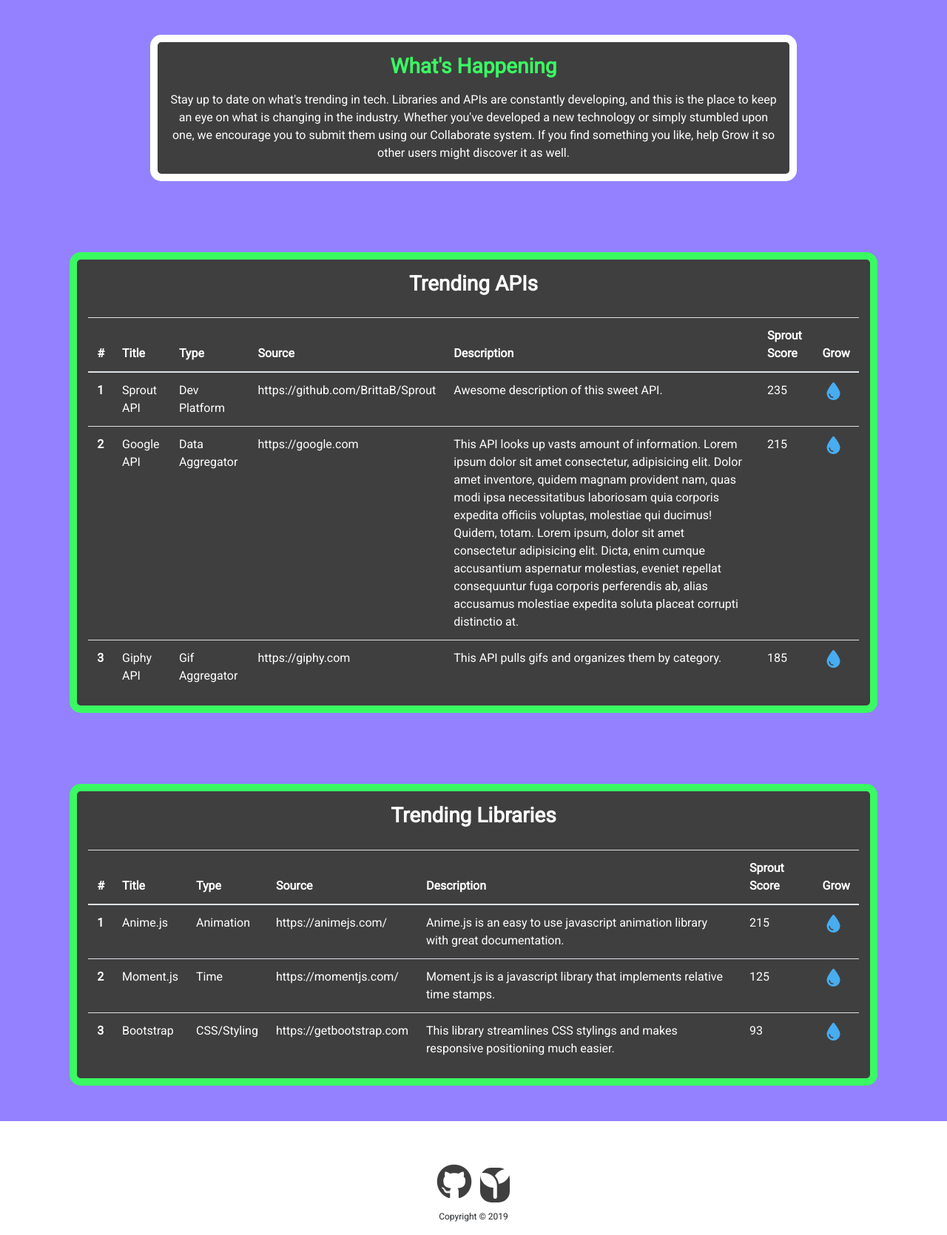
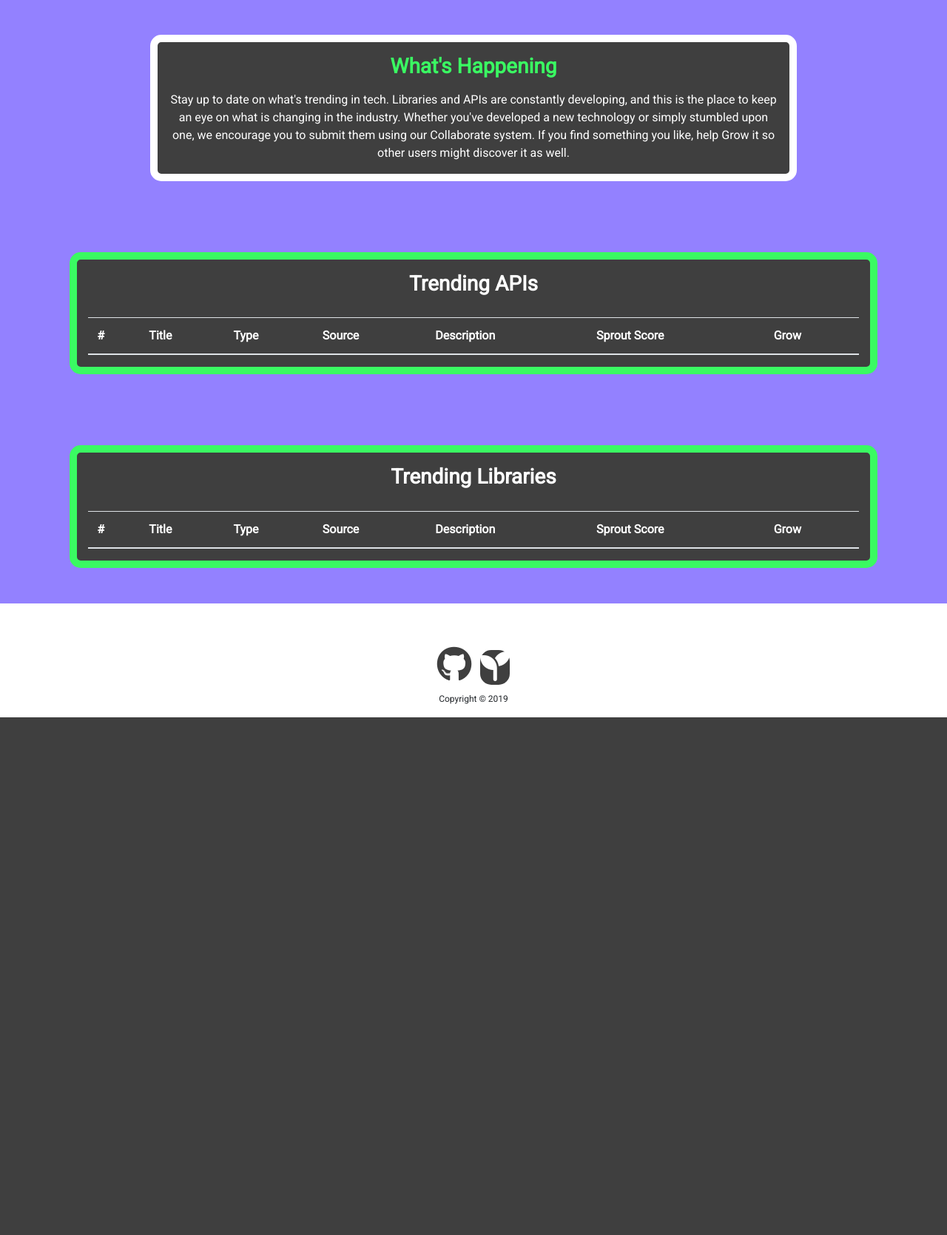
Before and after one commit to gggriffin/Sprout, a Node server app: page /trending in a window 1280 px wide. Shown: the part 377-2047 px from the top of the page at 74% size. After the commit the page ends 1347 px from the top, so only its background shows below. Run offline with Node 20, Linux system fonts and the light colour scheme; lists and menus that the app fills with data are empty; some libraries are stand-ins or nearby versions.

Commit message:
removed dummy data

```diff
--- a/views/trending.handlebars
+++ b/views/trending.handlebars
@@ -56,7 +56,7 @@
   </div>
 
   {{! API Table Title}}
-  <div class="row">
+    <div class="row">
     <div class="col-10 offset-1 mt-5 feature mb-5 suggest-form">
       <h3 class="mt-3 text-center table-title">Trending APIs</h3>
 
@@ -73,52 +73,14 @@
       <th scope="col">Grow</th>
     </tr>
   </thead>
-  <tbody>
-    <tr>
-      <th scope="row">1</th>
-      <td>Sprout API</td>
-      <td>Dev Platform</td>
-      <td>https://github.com/BrittaB/Sprout</td>
-      <td>Awesome description of this sweet API.</td>
-      <td>235</td>
-      <td>
-        <button style="background-color: #3f3f3f; color: #48ACF0; border: #3f3f3f;">
-          <i class="fas fa-tint grow-icon"></i>
-        </button>
-      </td>
-    </tr>
-    <tr>
-      <th scope="row">2</th>
-      <td>Google API</td>
-      <td>Data Aggregator</td>
-      <td>https://google.com</td>
-      <td class="row-height">This API looks up vasts amount of information. Lorem ipsum dolor sit amet consectetur, adipisicing elit. Dolor amet inventore, quidem magnam provident nam, quas modi ipsa necessitatibus laboriosam quia corporis expedita officiis voluptas, molestiae qui ducimus! Quidem, totam. Lorem ipsum, dolor sit amet consectetur adipisicing elit. Dicta, enim cumque accusantium aspernatur molestias, eveniet repellat consequuntur fuga corporis perferendis ab, alias accusamus molestiae expedita soluta placeat corrupti distinctio at.</td>
-      <td>215</td>
-      <td>
-        <button style="background-color: #3f3f3f; color: #48ACF0; border: #3f3f3f;">
-          <i class="fas fa-tint grow-icon"></i>
-        </button>
-      </td>
-    </tr>
-    <tr>
-      <th scope="row">3</th>
-      <td>Giphy API</td>
-      <td>Gif Aggregator</td>
-      <td>https://giphy.com</td>
-      <td>This API pulls gifs and organizes them by category.</td>
-      <td>185</td>
-      <td>
-        <button style="background-color: #3f3f3f; color: #48ACF0; border: #3f3f3f;">
-          <i class="fas fa-tint grow-icon"></i>
-        </button>
-      </td>
-    </tr>
+  <tbody id="apiTrending">
   </tbody>
 </table>
 
 
       </div>
     </div>
+
 
 <div class="row">
     <div class="col-10 offset-1 mt-5 feature mb-5 suggest-form">
@@ -137,50 +99,13 @@
       <th scope="col">Grow</th>
     </tr>
   </thead>
-  <tbody>
-    <tr>
-      <th scope="row">1</th>
-      <td>Anime.js</td>
-      <td>Animation</td>
-      <td>https://animejs.com/</td>
-      <td>Anime.js is an easy to use javascript animation library with great documentation.</td>
-      <td>215</td>
-      <td>
-        <button style="background-color: #3f3f3f; color: #48ACF0; border: #3f3f3f;">
-          <i class="fas fa-tint grow-icon"></i>
-        </button>
-      </td>
-    </tr>
-    <tr>
-      <th scope="row">2</th>
-      <td>Moment.js</td>
-      <td>Time</td>
-      <td>https://momentjs.com/</td>
-      <td>Moment.js is a javascript library that implements relative time stamps.</td>
-      <td>125</td>
-      <td>
-        <button style="background-color: #3f3f3f; color: #48ACF0; border: #3f3f3f;">
-          <i class="fas fa-tint grow-icon"></i>
-        </button>
-      </td>
-    </tr>
-    <tr>
-      <th scope="row">3</th>
-      <td>Bootstrap</td>
-      <td>CSS/Styling</td>
-      <td>https://getbootstrap.com</td>
-      <td>This library streamlines CSS stylings and makes responsive positioning much easier.</td>
-      <td>93</td>
-      <td>
-        <button style="background-color: #3f3f3f; color: #48ACF0; border: #3f3f3f;">
-          <i class="fas fa-tint grow-icon"></i>
-        </button>
-      </td>
-    </tr>
+  <tbody id="libTrending">
   </tbody>
 </table>
       </div>
     </div>
+
+  </div>
 
   </div>
 
```
